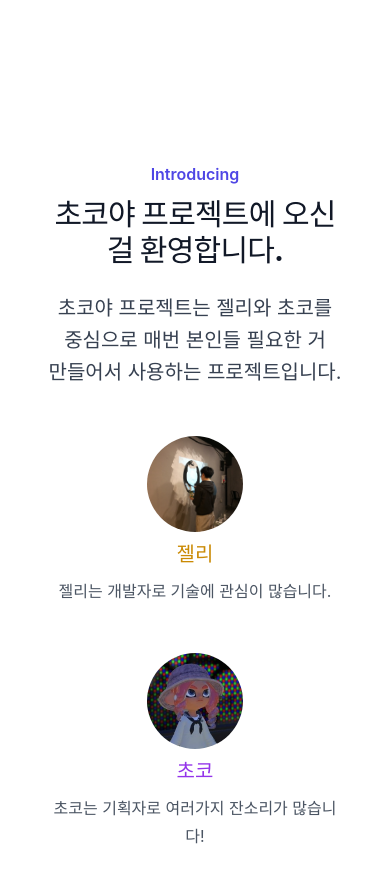
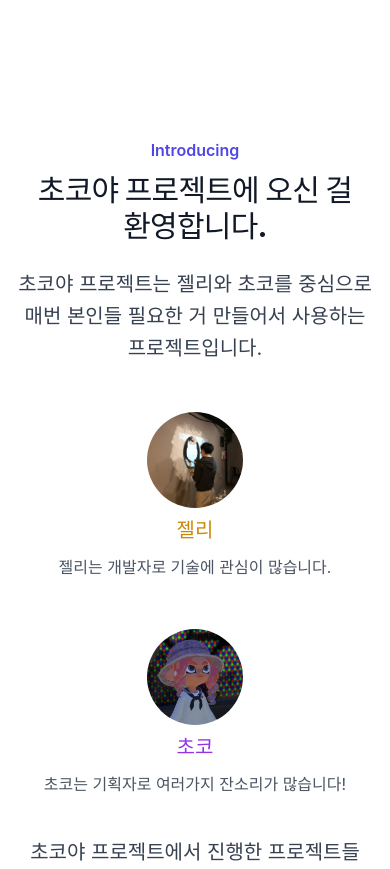
Before and after one commit to dev-jelly/chocoya, a website built with Vite: page index.html in a window 390 px wide. Shown: the top 869 px of the page. Built offline with nearby package versions, Linux system fonts and the light colour scheme.

Commit message:
스타일 변경

```diff
--- a/index.html
+++ b/index.html
@@ -15,7 +15,7 @@
 
   </head>
   <body>
-    <div id="app"></div>
+    <div id="app" class="p-2 sm:p-8"></div>
     <script type="module" src="/src/main.ts"></script>
   </body>
 </html>
--- a/src/main.ts
+++ b/src/main.ts
@@ -62,7 +62,7 @@ const projectList = chocoyaProjects.map((project) => {
 });
 
 document.querySelector<HTMLDivElement>("#app")!.innerHTML = `
-  <div class="bg-white px-4 sm:px-6 py-32 lg:px-8">
+  <div class="bg-white px-2 sm:px-6 py-32 lg:px-8 rounded-sm">
   <div class="mx-auto max-w-3xl text-base leading-7 text-gray-700">
     <p class="text-base font-semibold leading-7 text-indigo-600">Introducing</p>
     <h1 class="mt-2 text-3xl font-bold tracking-tight text-gray-900 sm:text-4xl break-keep">초코야 프로젝트에 오신 걸 환영합니다.</h1>
--- a/src/style.css
+++ b/src/style.css
@@ -34,15 +34,11 @@ body {
   min-height: 100vh;
 }
 
-h1 {
-  font-size: 3.2em;
-  line-height: 1.1;
-}
 
 #app {
   max-width: 1280px;
   margin: 0 auto;
-  padding: 2rem;
+
   text-align: center;
 }
 
```
